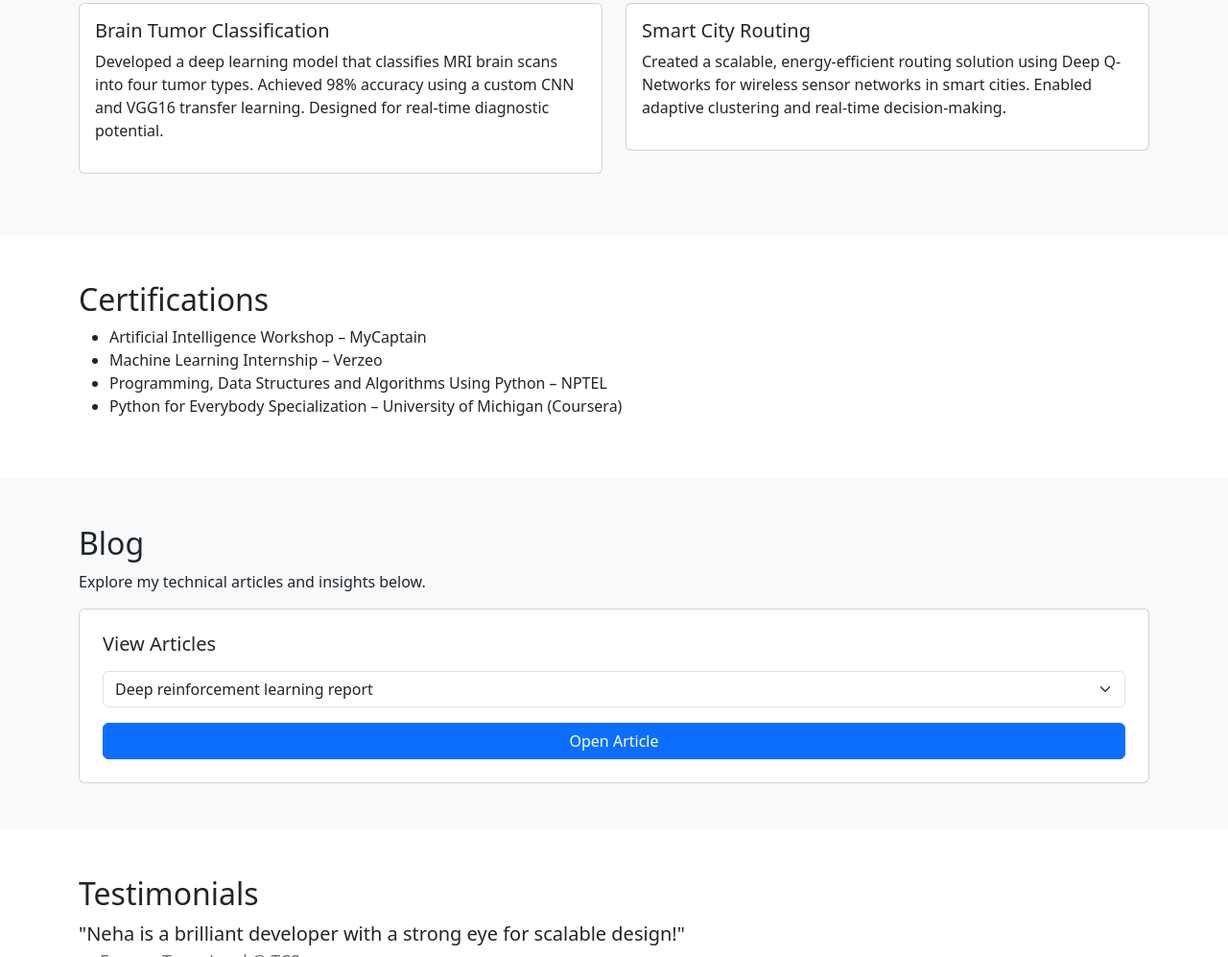
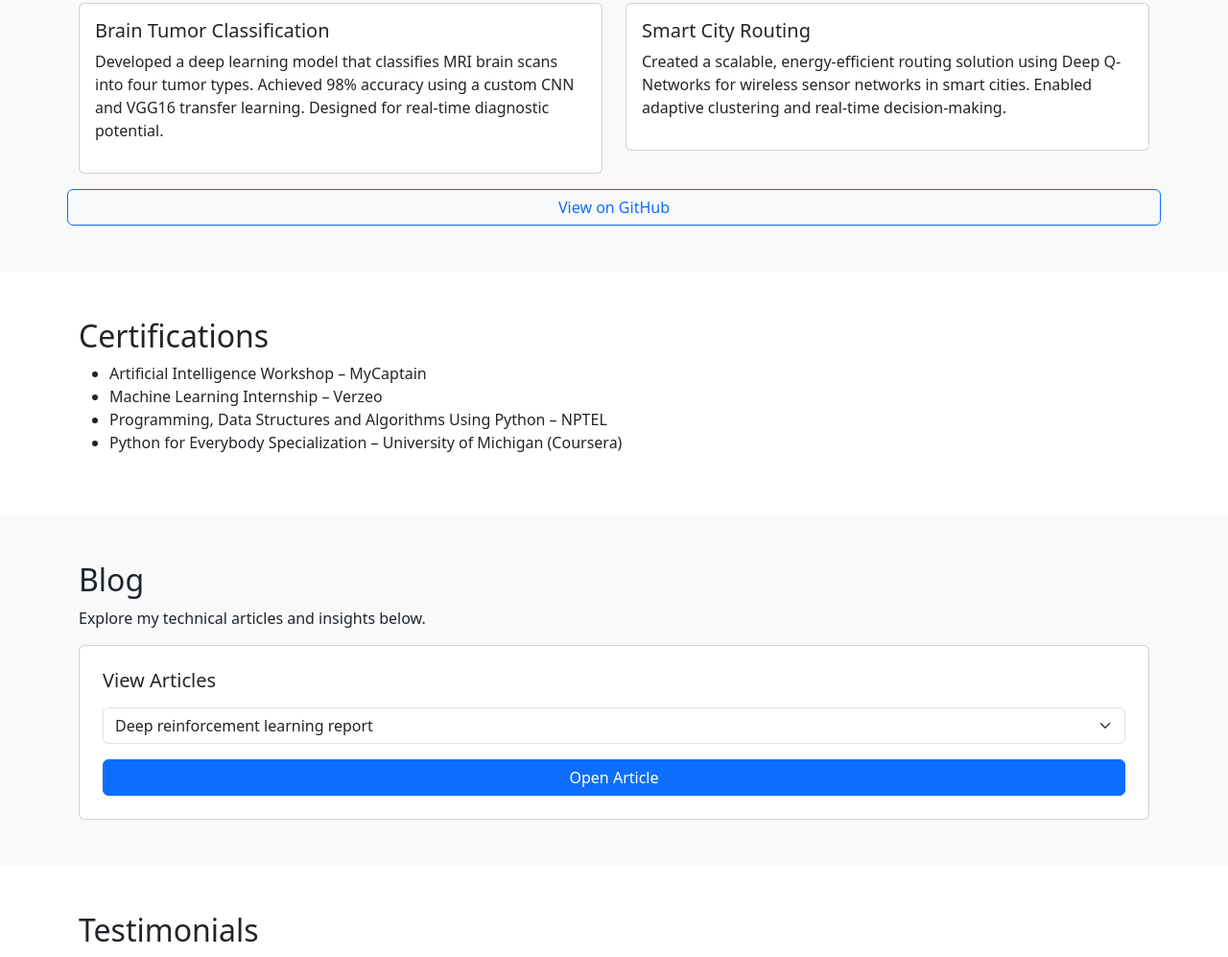
Before and after one commit to NehaSinguluri/Neha-Portfolio, a plain HTML site: page index.html in a window 1280 px wide. Shown: the part 1550-2547 px from the top of the page at 96% size. Drawn offline with nearby package versions, Linux system fonts and the light colour scheme.

Commit message:
Update index.html

```diff
--- a/index.html
+++ b/index.html
@@ -125,6 +125,7 @@
       <div class="row">
         <div class="col-md-6"><div class="card p-3 mb-3"><h5>Brain Tumor Classification</h5><p>Developed a deep learning model that classifies MRI brain scans into four tumor types. Achieved 98% accuracy using a custom CNN and VGG16 transfer learning. Designed for real-time diagnostic potential.</p></div></div>
         <div class="col-md-6"><div class="card p-3 mb-3"><h5>Smart City Routing</h5><p>Created a scalable, energy-efficient routing solution using Deep Q-Networks for wireless sensor networks in smart cities. Enabled adaptive clustering and real-time decision-making.</p></div></div>
+      <a href="https://github.com/NehaSinguluri/Smart-City-Intelligent-routing-for-smart-city-WSN-using-Deep-Q-Network" target="_blank" class="btn btn-outline-primary mt-auto">View on GitHub</a>
       </div>
     </div>
   </section>
```
